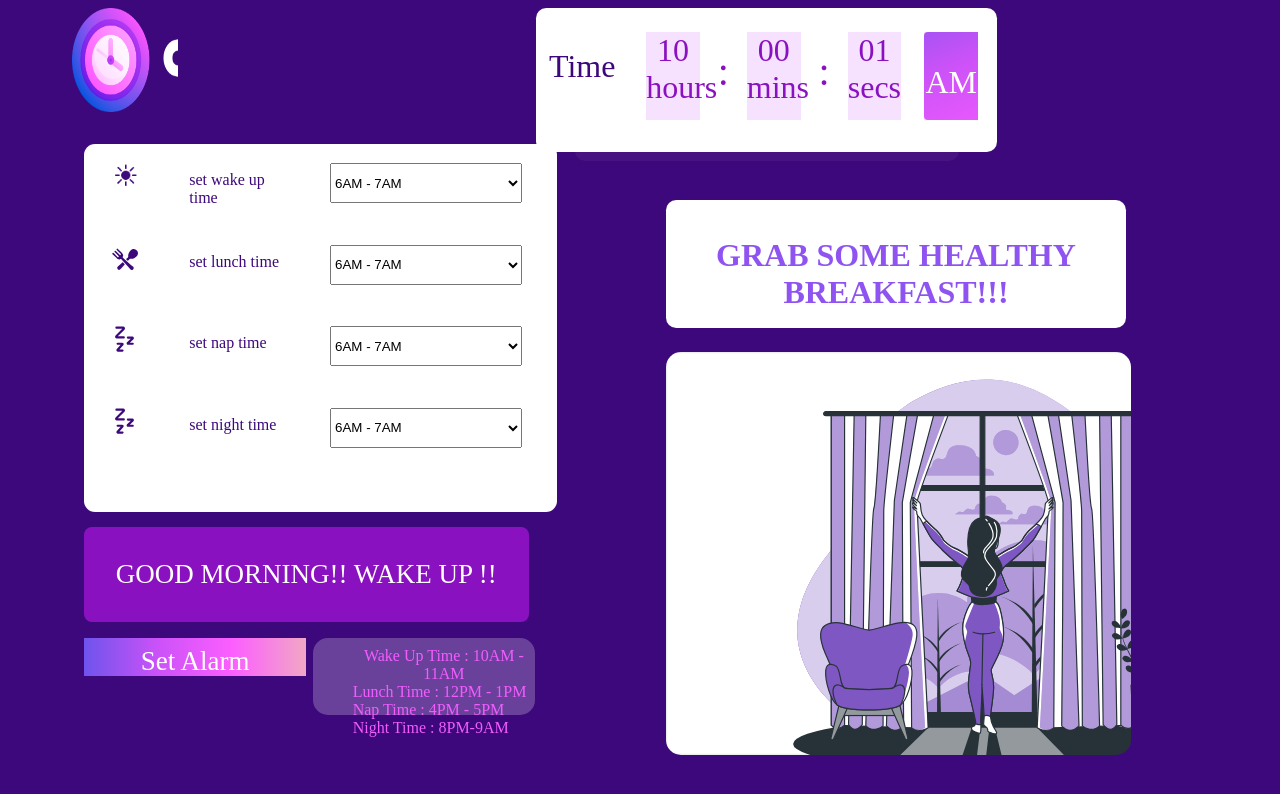
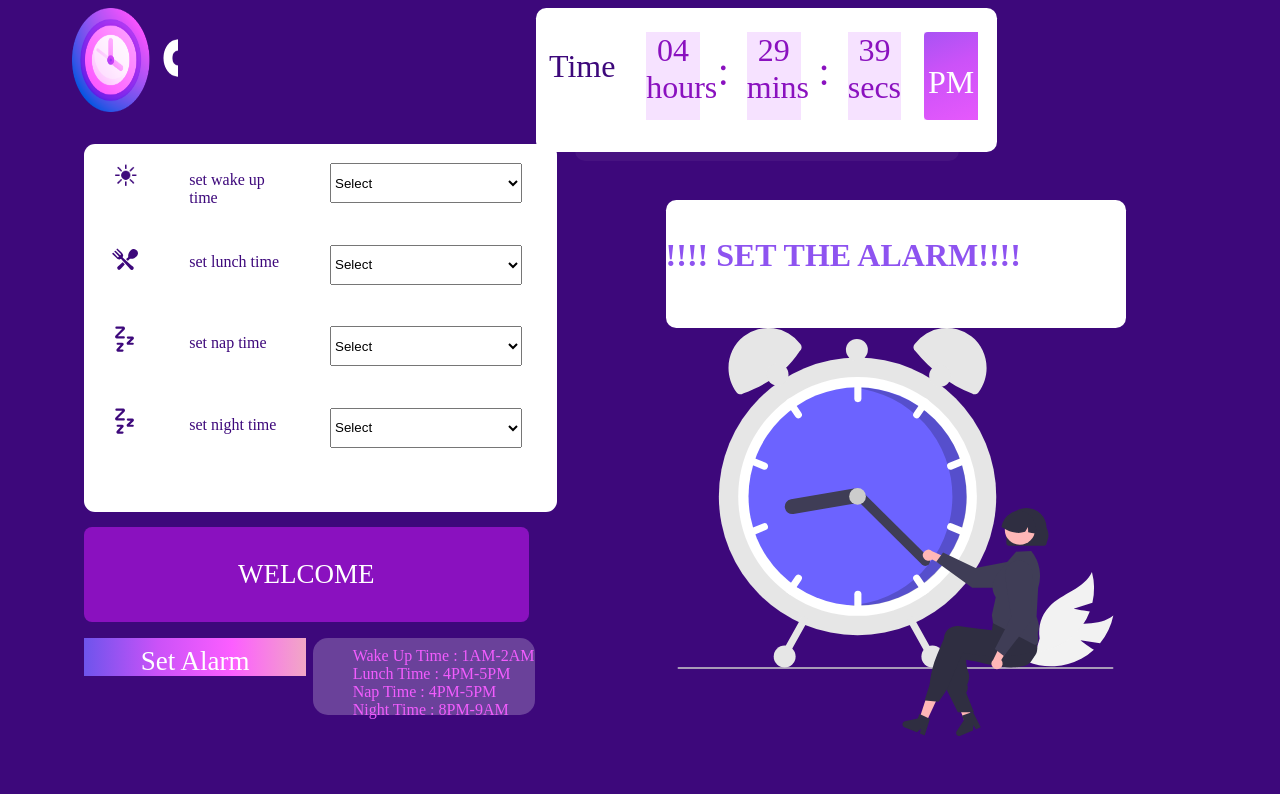
Before and after one commit to RitickRout/clock-UI, a plain HTML site: page index.html in a window 1280 px wide. Drawn offline with Linux system fonts and the light colour scheme.

Commit message:
added js part

```diff
--- a/index.css
+++ b/index.css
@@ -222,15 +222,21 @@ li{
    background-size: cover;
    color: white;
 }
-.right-box3{
-background-image: url(img1.svg);
-width: 97%;
-height: 71%;
-border-radius: 15px;
-background-repeat: no-repeat;
-background-size: cover;
-margin-top: 3vh;
+
+.right-box3{width: 37vw;
+height: 51vh;
 }
+
+#imgsource{
+    width: 97%;
+    height: 100%;
+    border-radius: 15px;
+    background-repeat: no-repeat;
+    background-size: cover;
+}
+
+
+
 
 #time-keyword{
     font-size:4vh;
@@ -246,7 +252,7 @@ margin-top: 3vh;
 @media screen and (max-width: 600px){
     .clock {
         background-image: url(clock_logo@2x.png);
-        background-size:contain;
+        background-size:cover;
         background-repeat: no-repeat;
         width: 66vw;
         min-height: 14vh;
--- a/index.html
+++ b/index.html
@@ -13,11 +13,11 @@
         <div class="right-box1">
             <div class="box-top">
                 <div id="time-keyword">Time</div>
-                <div class="small-box">10 hours</div> <p id="down">:</p>
-                <div class="small-box">00 mins</div> <p id="down">:</p>
-                <div class="small-box">01 secs</div>
+                <div id="hr"  class="small-box" ></div> <p id="down">:</p>
+                <div id="min" class="small-box" ></div> <p id="down">:</p>
+                <div id="sec" class="small-box" ></div>
                 <div class="small-box bg">
-                  <p>AM</p> </div>
+                  <p id="am-pm">AM</p> </div>
             </div>
             <div class="box-middle"></div>
             <div class="box-bottom"></div>
@@ -31,12 +31,33 @@
                     <div class="img1"></div>
                      <div class="des"> set wake up time</div>
                      <div class="option-box">
-                       <select name="items-1" id="option">
-                           <option value="">6AM - 7AM</option>
-                           <option value="">6AM - 7AM</option>
-                           <option value="">6AM - 7AM</option>
-                           <option value="">6AM - 7AM</option>
-                           <option value="">6AM - 7AM</option>
+                       <select name="items-1" id="option1">
+                           <option value="">Select</option>
+                           <option value="1AM">1AM - 2AM</option>
+                           <option value="2AM">2AM - 3AM</option>
+                           <option value="3AM">3AM - 4AM</option>
+                           <option value="4AM">4AM - 5AM</option>
+                           <option value="5AM">5AM - 6AM</option>
+                           <option value="6AM">6AM - 7AM</option>
+                           <option value="7AM">7AM - 8AM</option>
+                           <option value="8AM">8AM - 9AM</option>
+                           <option value="9AM">9AM - 10AM</option>
+                           <option value="10AM">10AM - 11AM</option>
+                           <option value="11AM">11AM - 12AM</option>
+                           <option value="12PM">12AM - 1PM</option>
+                           <option value="1PM">1PM - 2PM</option>
+                           <option value="2PM">2PM - 3PM</option>
+                           <option value="3PM">3PM - 4PM</option>
+                           <option value="4PM">4PM - 5PM</option>
+                           <option value="5PM">5PM - 6PM</option>
+                           <option value="6PM">6PM - 7PM</option>
+                           <option value="7PM">7PM - 8PM</option>
+                           <option value="8PM">8PM - 9PM</option>
+                           <option value="9PM">9PM - 10PM</option>
+                           <option value="10PM">10PM - 11PM</option>
+                           <option value="11PM">11PM - 12PM</option>
+
+
                        </select>
                      </div>
                 </div>
@@ -44,12 +65,34 @@
                     <div class="img2"></div>
                     <div class="des">set lunch time</div>
                     <div class="option-box">
-                        <select name="items-1" id="option">
-                            <option value="">6AM - 7AM</option>
-                            <option value="">6AM - 7AM</option>
-                            <option value="">6AM - 7AM</option>
-                            <option value="">6AM - 7AM</option>
-                            <option value="">6AM - 7AM</option>
+                        <select name="items-1" id="option2">
+                            <option value="">Select</option>
+                            <option value="">Select</option>
+                            <option value="1AM">1AM - 2AM</option>
+                            <option value="2AM">2AM - 3AM</option>
+                            <option value="3AM">3AM - 4AM</option>
+                            <option value="4AM">4AM - 5AM</option>
+                            <option value="5AM">5AM - 6AM</option>
+                            <option value="6AM">6AM - 7AM</option>
+                            <option value="7AM">7AM - 8AM</option>
+                            <option value="8AM">8AM - 9AM</option>
+                            <option value="9AM">9AM - 10AM</option>
+                            <option value="10AM">10AM - 11AM</option>
+                            <option value="11AM">11AM - 12AM</option>
+                            <option value="12PM">12AM - 1PM</option>
+                            <option value="1PM">1PM - 2PM</option>
+                            <option value="2PM">2PM - 3PM</option>
+                            <option value="3PM">3PM - 4PM</option>
+                            <option value="4PM">4PM - 5PM</option>
+                            <option value="5PM">5PM - 6PM</option>
+                            <option value="6PM">6PM - 7PM</option>
+                            <option value="7PM">7PM - 8PM</option>
+                            <option value="8PM">8PM - 9PM</option>
+                            <option value="9PM">9PM - 10PM</option>
+                            <option value="10PM">10PM - 11PM</option>
+                            <option value="11PM">11PM - 12PM</option>
+
+
                         </select>
                     </div>
                 </div>
@@ -57,12 +100,33 @@
                     <div class="img3"></div>
                     <div class="des">set nap time</div>
                     <div class="option-box">
-                        <select name="items-1" id="option">
-                            <option value="">6AM - 7AM</option>
-                            <option value="">6AM - 7AM</option>
-                            <option value="">6AM - 7AM</option>
-                            <option value="">6AM - 7AM</option>
-                            <option value="">6AM - 7AM</option>
+                        <select name="items-1" id="option3">
+                            <option value="">Select</option>
+                            <option value="">Select</option>
+                            <option value="1AM">1AM - 2AM</option>
+                            <option value="2AM">2AM - 3AM</option>
+                            <option value="3AM">3AM - 4AM</option>
+                            <option value="4AM">4AM - 5AM</option>
+                            <option value="5AM">5AM - 6AM</option>
+                            <option value="6AM">6AM - 7AM</option>
+                            <option value="7AM">7AM - 8AM</option>
+                            <option value="8AM">8AM - 9AM</option>
+                            <option value="9AM">9AM - 10AM</option>
+                            <option value="10AM">10AM - 11AM</option>
+                            <option value="11AM">11AM - 12AM</option>
+                            <option value="12PM">12AM - 1PM</option>
+                            <option value="1PM">1PM - 2PM</option>
+                            <option value="2PM">2PM - 3PM</option>
+                            <option value="3PM">3PM - 4PM</option>
+                            <option value="4PM">4PM - 5PM</option>
+                            <option value="5PM">5PM - 6PM</option>
+                            <option value="6PM">6PM - 7PM</option>
+                            <option value="7PM">7PM - 8PM</option>
+                            <option value="8PM">8PM - 9PM</option>
+                            <option value="9PM">9PM - 10PM</option>
+                            <option value="10PM">10PM - 11PM</option>
+                            <option value="11PM">11PM - 12PM</option>
+
                         </select>
                     </div>
                 </div>
@@ -70,36 +134,65 @@
                     <div class="img4"></div>
                     <div class="des">set night time</div>
                     <div class="option-box">
-                        <select name="items-1" id="option">
-                            <option value="">6AM - 7AM</option>
-                            <option value="">6AM - 7AM</option>
-                            <option value="">6AM - 7AM</option>
-                            <option value="">6AM - 7AM</option>
-                            <option value="">6AM - 7AM</option>
+                        <select name="items-1" id="option4">
+                            <option value="">Select</option>
+                            <option value="">Select</option>
+                            <option value="1AM">1AM - 2AM</option>
+                            <option value="2AM">2AM - 3AM</option>
+                            <option value="3AM">3AM - 4AM</option>
+                            <option value="4AM">4AM - 5AM</option>
+                            <option value="5AM">5AM - 6AM</option>
+                            <option value="6AM">6AM - 7AM</option>
+                            <option value="7AM">7AM - 8AM</option>
+                            <option value="8AM">8AM - 9AM</option>
+                            <option value="9AM">9AM - 10AM</option>
+                            <option value="10AM">10AM - 11AM</option>
+                            <option value="11AM">11AM - 12AM</option>
+                            <option value="12PM">12AM - 1PM</option>
+                            <option value="1PM">1PM - 2PM</option>
+                            <option value="2PM">2PM - 3PM</option>
+                            <option value="3PM">3PM - 4PM</option>
+                            <option value="4PM">4PM - 5PM</option>
+                            <option value="5PM">5PM - 6PM</option>
+                            <option value="6PM">6PM - 7PM</option>
+                            <option value="7PM">7PM - 8PM</option>
+                            <option value="8PM">8PM - 9PM</option>
+                            <option value="9PM">9PM - 10PM</option>
+                            <option value="10PM">10PM - 11PM</option>
+                            <option value="11PM">11PM - 12PM</option>
+
+
                         </select>
                     </div>
                 </div>
             </div>
         </div>
         <div class="alarm-message">
-          <div class="alarm-message-inside">GOOD MORNING!! WAKE UP !!</div></div>
+          <div class="alarm-message-inside" id="hed1">WELCOME</div>
+        </div>
         <div class="left-bottom-box">
             <div class="party-time-box">
-              <div class="inside-party" name="Party time!">Set Alarm</div>
+              <div class="inside-party" name="Party time!" onclick="show()">Set Alarm</div>
             </div>
-            <div class="descrip-box"><ul>
-                <li>Wake Up Time : 10AM - 11AM</li>
-                <li> Lunch Time : 12PM - 1PM</li>
-                <li> Nap Time : 4PM - 5PM</li>
-                <li> Night Time : 8PM-9AM</li>
-            </ul></div>
+            <div class="descrip-box">
+            <ul id="list-items">
+                <li>Wake Up Time : 1AM-2AM</li>
+                <li>Lunch Time : 4PM-5PM</li>
+                <li>Nap Time : 4PM-5PM</li>
+                <li>Night Time : 8PM-9AM</li>
+            </ul>
+        </div>
         </div>
     </section>
     <section class="right-section">
-        <div class="right-box2 box-top"> <br>  GRAB SOME HEALTHY BREAKFAST!!!</div>
-        <div class="right-box3"></div>
+        <div class="right-box2 box-top" id="hed2"> <br> !!!! SET THE ALARM!!!!</div>
+        <div class="right-box3">
+            <img id="imgsource" src="undraw_time.svg" alt="">
+        </div>
     </section>
    </div>
+
+    <script src="index.js"></script>
 
 
 </body>
--- /dev/null
+++ b/index.js
@@ -0,0 +1,93 @@
+
+function time(){
+    const date = new Date();
+    var hour = date.getHours();
+    var min = date.getMinutes();
+    var sec = date.getSeconds();
+    var am_pm="";
+    if(hour<12){
+        document.getElementById('am-pm').innerHTML = "AM"
+          am_pm="AM"
+      } else{
+          hour%=12;
+     document.getElementById('am-pm').innerHTML = "PM"
+         am_pm="PM"
+    }
+
+   if(hour <= 9){
+    hour = "0"+hour;
+   }
+   if(min <= 9){
+    min = "0"+min;
+   }
+   if(sec <= 9){
+    sec = "0"+sec;
+   }
+
+
+
+
+document.getElementById('hr').innerText = hour +" hours"
+document.getElementById('min').innerText = min + " mins";
+document.getElementById('sec').innerHTML = sec + " secs";
+
+return function all()
+{
+    return [hour,min,sec,am_pm];
+}
+}
+setInterval(time,1000);
+
+var arr = time()();
+
+function show(){
+    var x = document.getElementById("option1").value;
+    var x1 = document.getElementById("option2").value;
+    var x2 = document.getElementById("option3").value;
+    var x3 = document.getElementById("option4").value;
+
+
+
+    document.getElementById('list-items').firstElementChild.innerText = "Wake Up Time : "+x+"-"+(Number(x.charAt(0))+1)+x.slice(1);
+    document.getElementById('list-items').firstElementChild.nextElementSibling.innerText = "Lunch Time : "+x1+"-"+(Number(x1.charAt(0))+1)+x1.slice(1);
+    document.getElementById('list-items').lastElementChild.previousElementSibling.innerText ="Nap Time : "+x2+"-"+(Number(x2.charAt(0))+1)+x2.slice(1);
+    document.getElementById('list-items').lastElementChild.innerText ="Night Time : "+x3+"-"+(Number(x3.charAt(0))+1)+x3.slice(1);
+
+    console.log(((Number(arr[0]))+arr[3])==x1)
+    console.log((Number(arr[0]))+arr[3])
+    console.log(x1)
+
+    var element = document.getElementById('imgsource');
+    var element1 = document.getElementById('hed1');
+    var element2 = document.getElementById('hed2');
+
+    console.log(element1)
+    console.log(element2)
+
+    if((Number(arr[0])+arr[3])==x){
+        element.src="img1.svg";
+        element1.innerText="!!GOOD MORNING!! WAKE UP!!!!";
+        element2.innerText=" GRAB SOME HEALTHY BREAKFAST!!!"
+     }
+    if((Number(arr[0])+arr[3])==x1){
+       element.src="eating.svg";
+       element1.innerText="GOOD AFTERNOON!!"
+       element2.innerText=" LETS HAVE SOME LUNCH!!!"
+    }
+    if((Number(arr[0])+arr[3])==x2){
+        element.src="nap-time.svg";
+        element1.innerText="GOOD EVENING!!"
+        element2.innerText=" STOP YAWNING, GET SOME TEA ITS JUST EVENING!"
+    }
+    if((Number(arr[0])+arr[3])==x3){
+        element.src="undraw_Night.svg";
+        element1.innerText="GOOD NIGHT!!"
+        element2.innerText=" CLOSE YOUR EYES AND GO TO SLEEP!!!"
+    }
+
+
+
+
+
+
+}
```
Also changed, not shown: eating.svg (added), nap-time.svg (added), undraw_Night.svg (added), undraw_time.svg (added).
